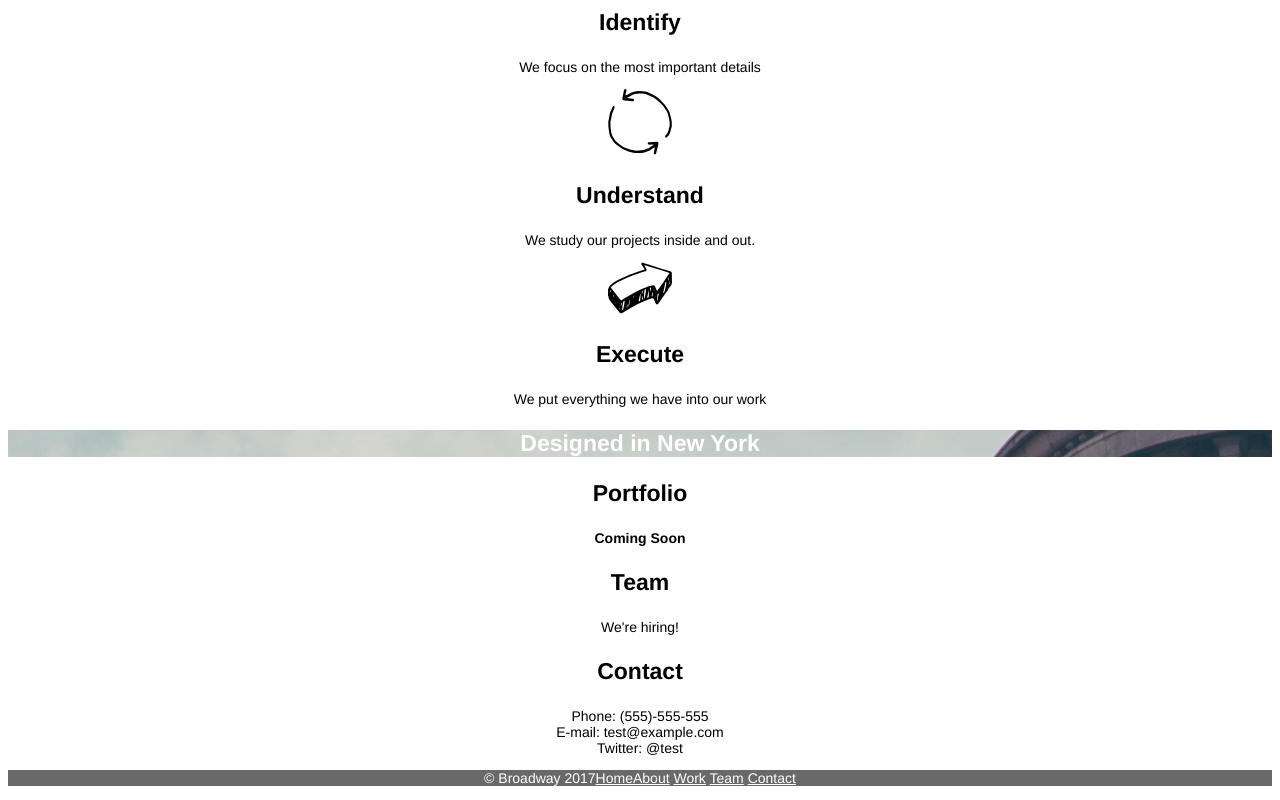
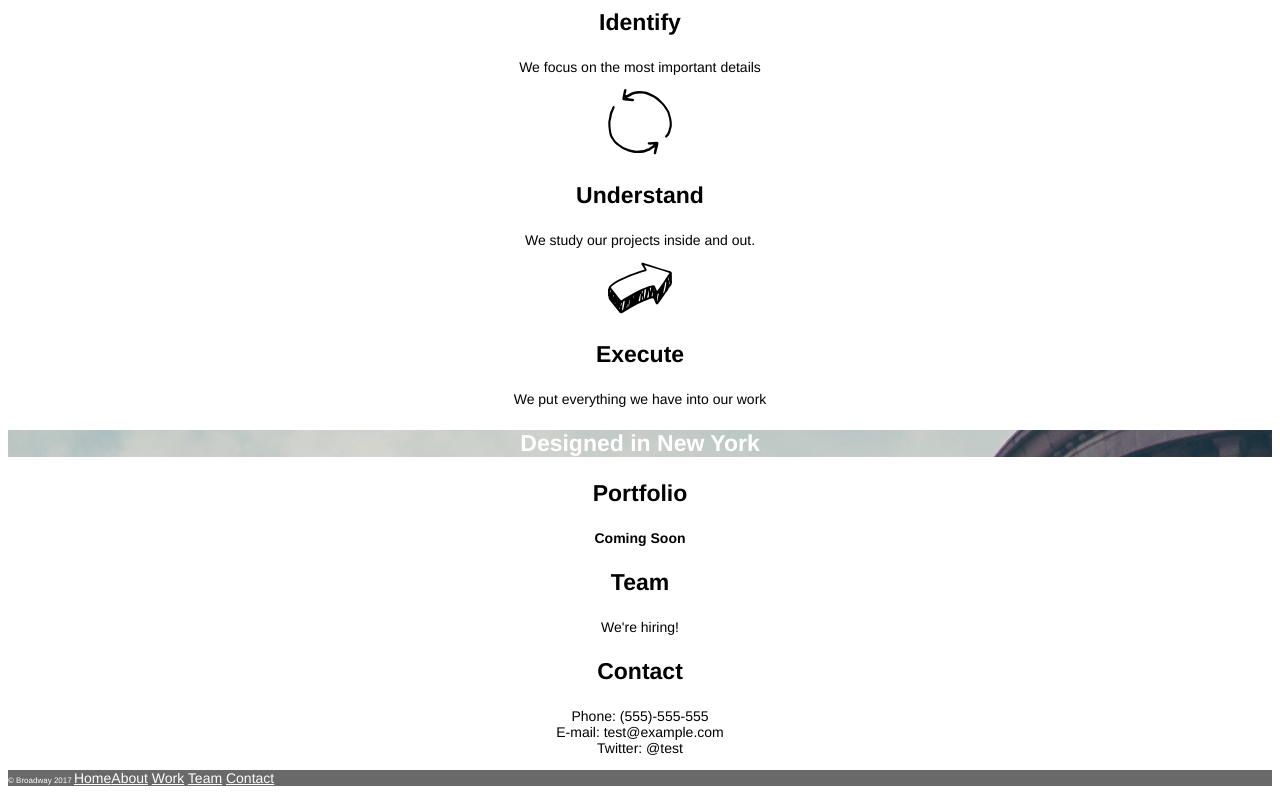
Before and after one commit to jcmedina/broadway, a plain HTML site: page index.html in a window 1280 px wide. Shown: the part 407-1207 px from the top of the page. Drawn offline with Linux system fonts and the light colour scheme.

Commit message:
Final release

```diff
--- a/index.html
+++ b/index.html
@@ -42,7 +42,7 @@
     <p>Phone: (555)-555-555 <br /> E-mail: test@example.com <br /> Twitter: @test</p>
     <!-- Footer -->
     <div id="footer" class="footer">
-      <p>© Broadway 2017<span class="links"><a href="#home">Home</a><a href="#about">About</a> <a href="#work">Work</a> <a href="#team">Team</a> <a href="#contact">Contact</a></span></p>
+      <p><span class="copyright">© Broadway 2017 </span><span class="links"><a href="#home">Home</a><a href="#about">About</a> <a href="#work">Work</a> <a href="#team">Team</a> <a href="#contact">Contact</a></span></p>
     </div>
   </body>
 </html>
--- a/resources/css/style.css
+++ b/resources/css/style.css
@@ -56,5 +56,8 @@ h3 {
   font-size: 11px;
   color: white;
   background-color: dimgray;
-  text-alight: left;
+  text-align: left;
 }
+.copyright {
+  font-size: 8px;
+}
```
